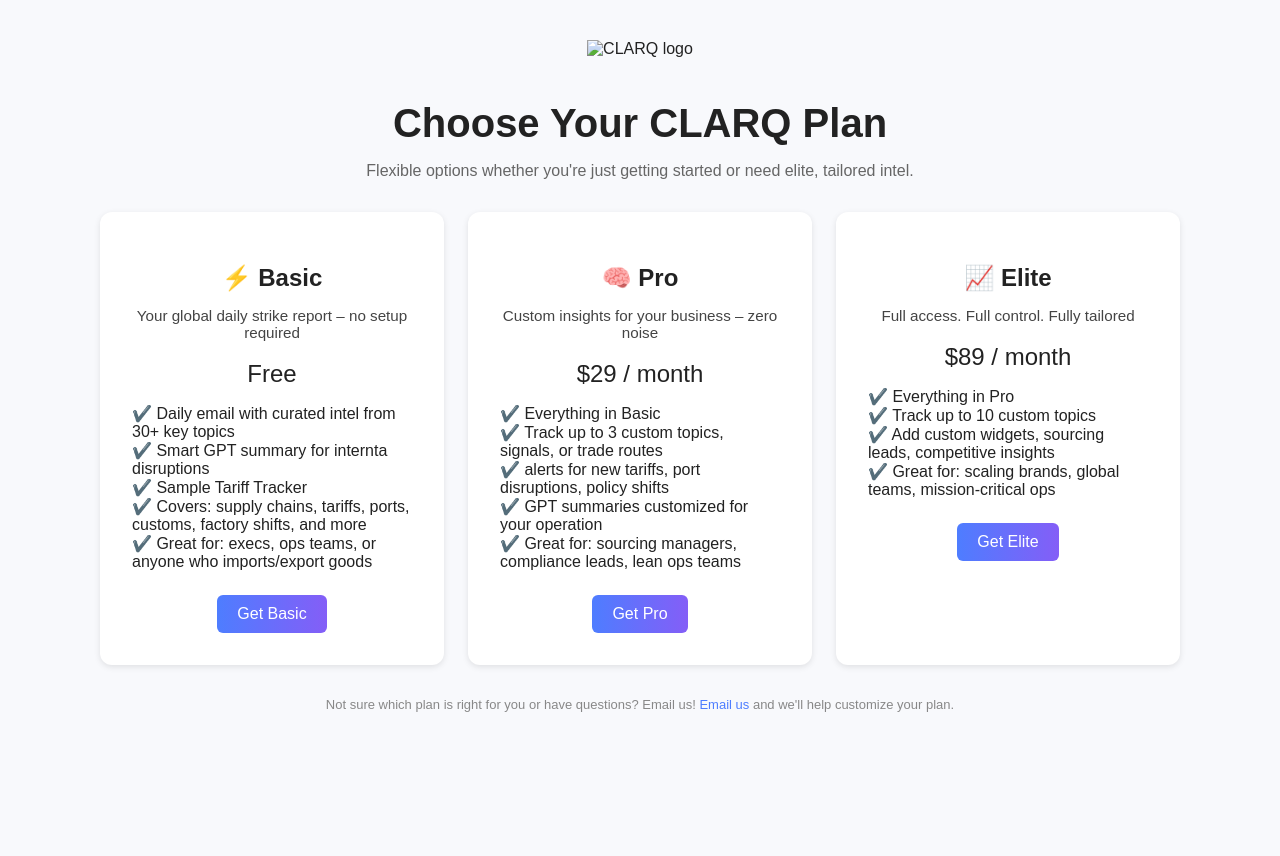
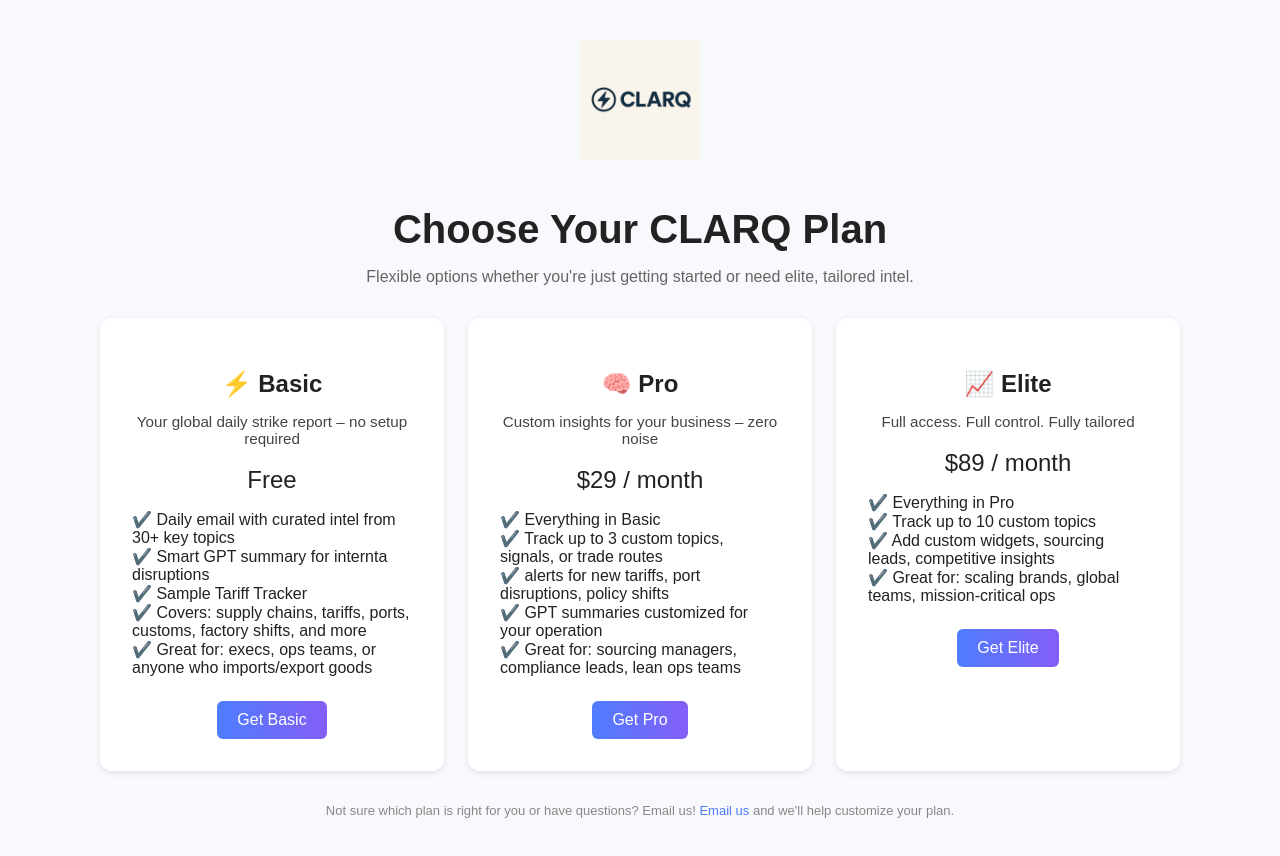
Before and after one commit to cgrizzzwald/clarq, a plain HTML site: page pricing.html in a window 1280 px wide. Before the commit the page ends 800 px from the top, so only its background shows below. Drawn offline with Linux system fonts and the light colour scheme.

Commit message:
Update pricing.html
corrected new logo jpg

```diff
--- a/pricing.html
+++ b/pricing.html
@@ -91,7 +91,7 @@
   </style>
 </head>
 <body>
-  <img src="CLARQ_new_logo.jpeg" alt="CLARQ logo" class="logo" />
+  <img src="CLARQ_new_logo.jpg" alt="CLARQ logo" class="logo" />
   <h1>Choose Your CLARQ Plan</h1>
   <p class="subtitle">Flexible options whether you're just getting started or need elite, tailored intel.</p>
 
```
